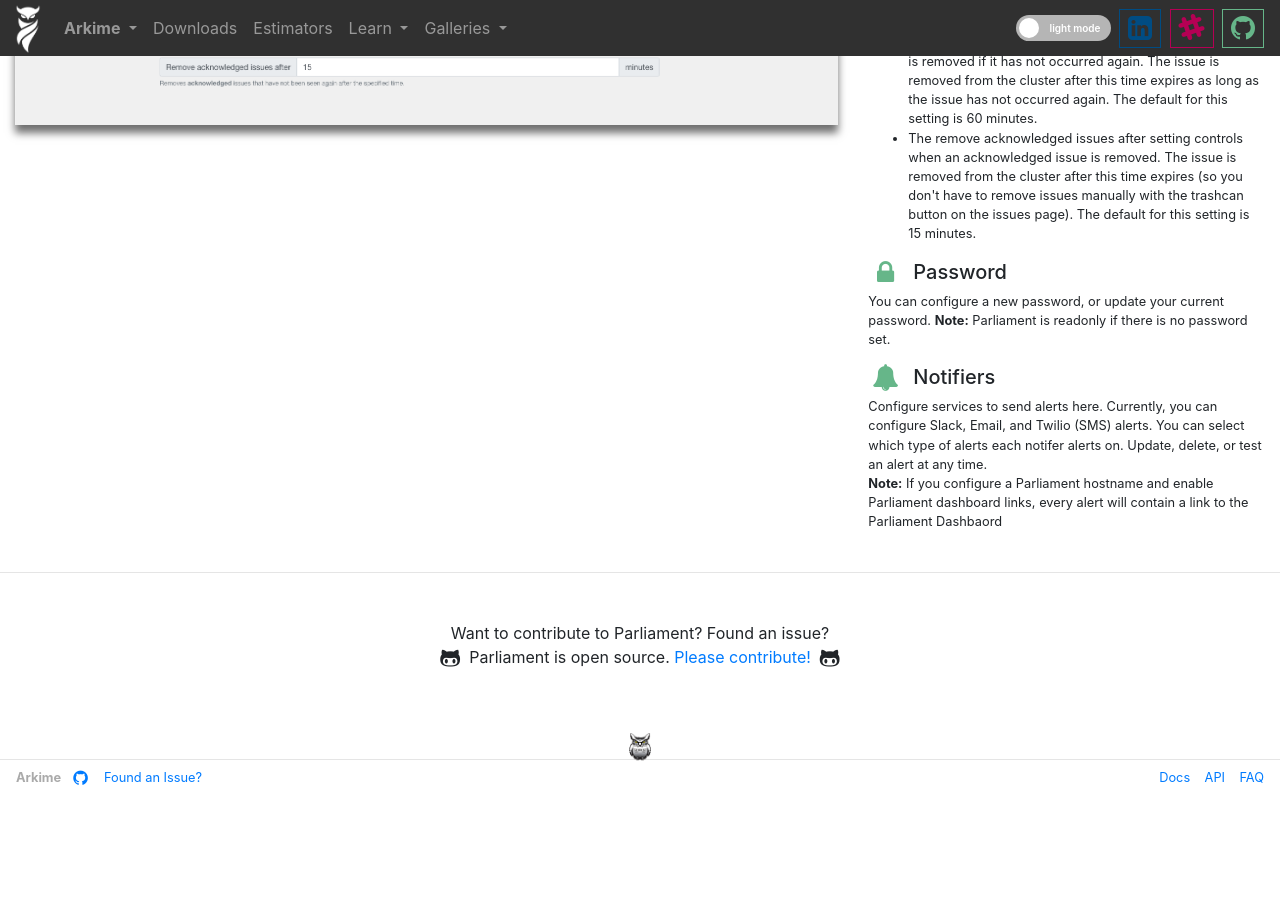
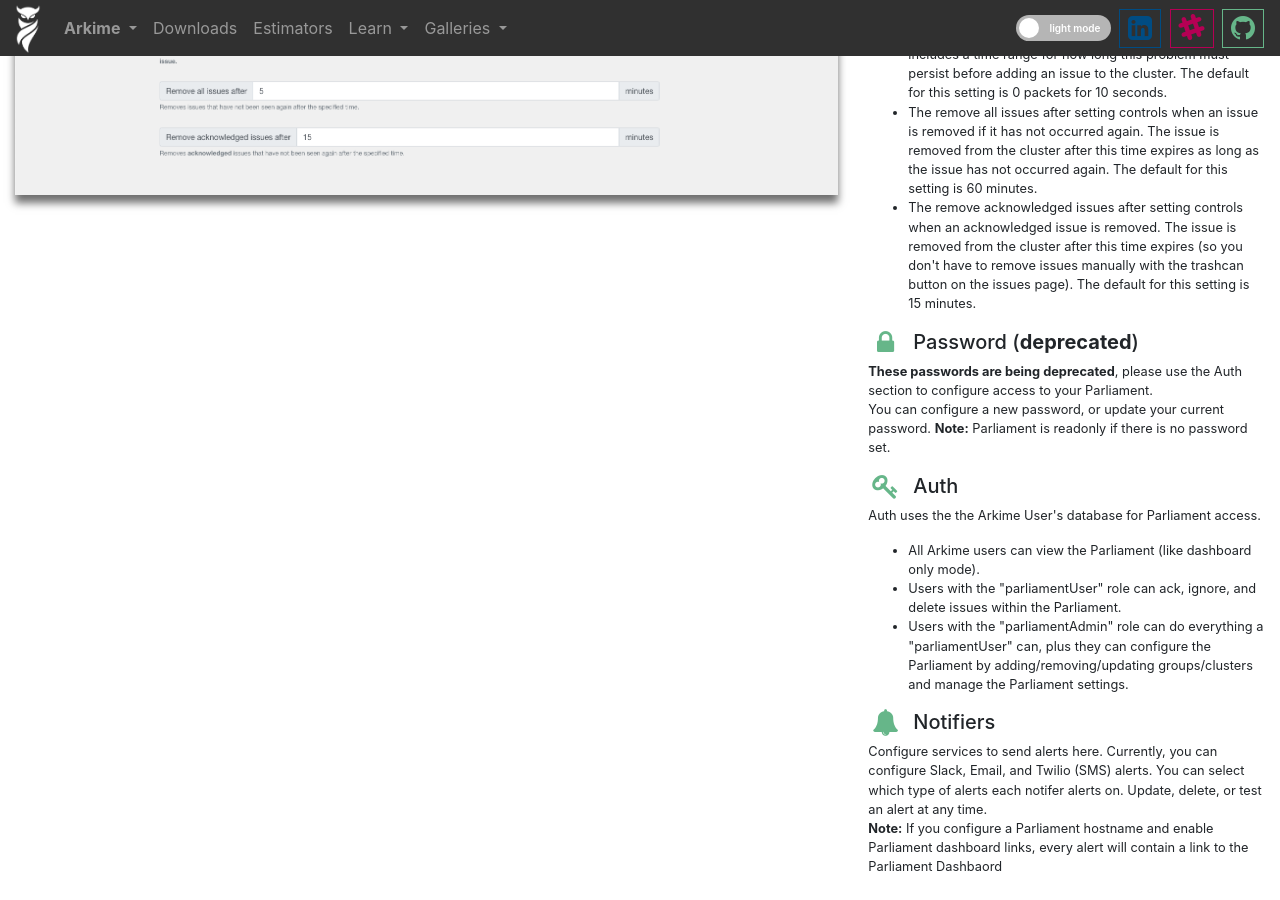
Before and after one commit to arkime/arkimeweb, a Jekyll site: the page built from parliament.html, in a window 1280 px wide and 900 px high, scrolled down 3018 px. Built offline with Jekyll 4.4.1, drawn with Linux system fonts in a browser that asks for light colours; before the commit the page ends 3805 px from its top, so only the background shows below that; some of the changed text lies outside the part shown.

Commit message:
update parliament info

```diff
--- a/parliament.html
+++ b/parliament.html
@@ -68,7 +68,9 @@ title: Parliament
             </a>
           </p>
           <p class="lead text-thin text-center">
+            <img class="arkime-logo black-arkime d-none d-sm-none d-md-none d-lg-inline mr-2" height="50px" />
             Did you know that a Parliament is a group of owls?
+            <img class="arkime-logo black-arkime d-none d-sm-none d-md-none d-lg-inline ml-2" height="50px" />
           </p>
         </div>
       </div>
@@ -235,6 +237,14 @@ title: Parliament
               node name, and issue type.
             </p>
             <h5>
+              <span class="primary-theme-text fa fa-fw fa-filter fa-lg">
+              </span>&nbsp;
+              Filter Issues
+            </h5>
+            <p>
+              Use the filter dropdown to filter out issues you don't want to view.
+            </p>
+            <h5>
               <span class="primary-theme-text fa fa-fw fa-sort fa-lg">
               </span>&nbsp;
               Sort Issues
@@ -341,12 +351,37 @@ title: Parliament
             <h5>
               <span class="primary-theme-text fa fa-lock fa-fw fa-lg">
               </span>&nbsp;
-              Password
+              Password (<strong>deprecated</strong>)
             </h5>
             <p>
+              <strong>These passwords are being deprecated</strong>, please use the Auth section
+              to configure access to your Parliament.
+              <br>
               You can configure a new password, or update your current password.
               <strong>Note:</strong> Parliament is readonly if there is no password set.
             </p>
+            <h5>
+              <span class="primary-theme-text fa fa-key fa-fw fa-lg">
+              </span>&nbsp;
+              Auth
+            </h5>
+            <p>
+              Auth uses the the Arkime User's database for Parliament access.
+            </p>
+            <ul>
+              <li>
+                All Arkime users can view the Parliament (like dashboard only mode).
+              </li>
+              <li>
+                Users with the "parliamentUser" role can ack, ignore, and delete
+                issues within the Parliament.
+              </li>
+              <li>
+                Users with the "parliamentAdmin" role can do everything a "parliamentUser"
+                can, plus they can configure the Parliament by adding/removing/updating
+                groups/clusters and manage the Parliament settings.
+              </li>
+            </ul>
             <h5>
               <span class="primary-theme-text fa fa-bell fa-fw fa-lg">
               </span>&nbsp;
```
Also changed, not shown: assets/parliament-issues-dark.png, assets/parliament-issues.png, assets/parliament-settings-dark.png, assets/parliament-settings.png. Lines whose indentation alone changed are shown as unchanged.
